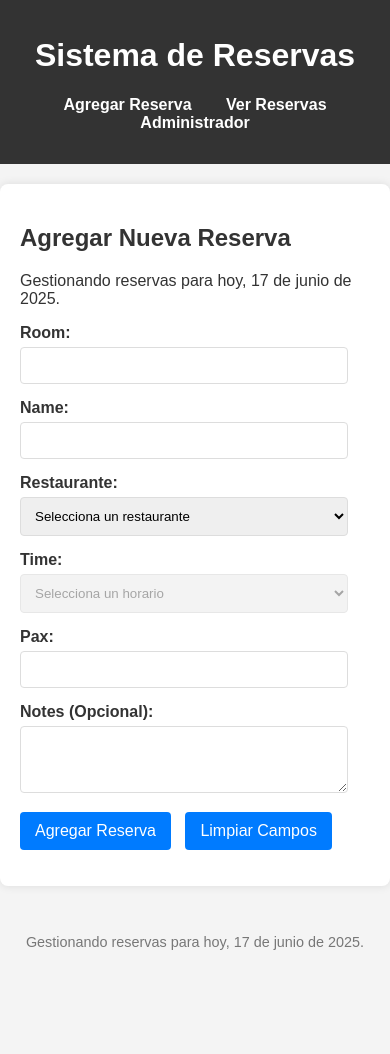
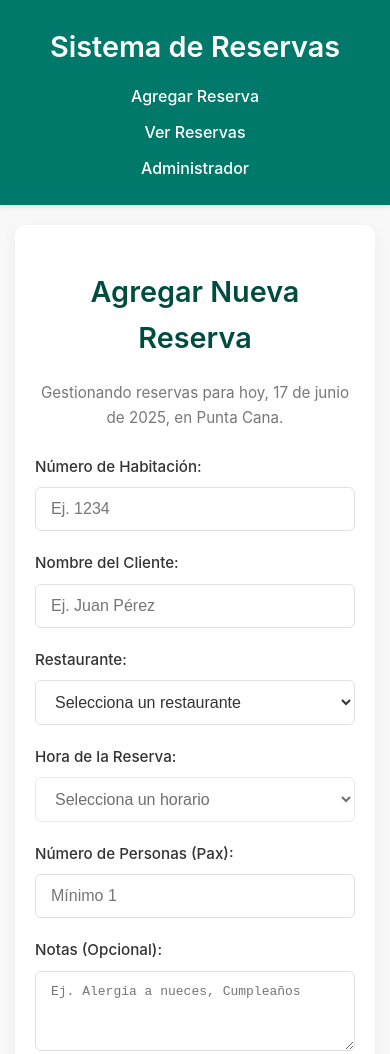
Before and after one commit to ISMAKUN17/restaaqua, a plain HTML site: page index.html in a window 390 px wide. Shown: the top 1054 px of the page. Before the commit the page ends 979 px from the top, so only its background shows below. Drawn offline with Linux system fonts and the light colour scheme.

Commit message:
Update index.html

```diff
--- a/index.html
+++ b/index.html
@@ -3,103 +3,221 @@
 <head>
     <meta charset="UTF-8">
     <meta name="viewport" content="width=device-width, initial-scale=1.0">
-    <title>Agregar Nueva Reserva - Gestión de Reservas</title>
+    <title>Agregar Reserva - Reservas Minimal</title>
     <script src="https://www.gstatic.com/firebasejs/8.10.0/firebase-app.js"></script>
     <script src="https://www.gstatic.com/firebasejs/8.10.0/firebase-database.js"></script>
     <style>
-        /* Estilos CSS para esta página */
+        /* Variables CSS para una paleta de colores limpia */
+        :root {
+            --primary-bg: #ffffff;
+            --secondary-bg: #f8f8f8;
+            --text-color: #333333;
+            --light-text: #777777;
+            --border-color: #e0e0e0;
+            --accent-color: #00796B; /* Muted Teal */
+            --accent-color-dark: #004d40;
+            --success-color: #28a745;
+            --error-color: #dc3545;
+        }
+
         body {
-            font-family: Arial, sans-serif;
+            font-family: -apple-system, BlinkMacSystemFont, "Segoe UI", Roboto, Helvetica, Arial, sans-serif, "Apple Color Emoji", "Segoe UI Emoji", "Segoe UI Symbol";
             margin: 0;
             padding: 0;
-            background-color: #f4f4f4;
-            color: #333;
+            background-color: var(--secondary-bg);
+            color: var(--text-color);
+            line-height: 1.6;
         }
 
         header {
-            background-color: #333;
-            color: white;
-            padding: 1em 0;
+            background-color: var(--accent-color);
+            color: var(--primary-bg);
+            padding: 1.5em 0;
             text-align: center;
+            box-shadow: 0 2px 4px rgba(0, 0, 0, 0.1);
+        }
+
+        header h1 {
+            margin: 0 0 0.5em;
+            font-size: 1.8em;
+            font-weight: 600;
         }
 
         nav ul {
             list-style: none;
             padding: 0;
-        }
-
-        nav ul li {
-            display: inline;
-            margin: 0 15px;
+            margin: 0;
+            display: flex;
+            justify-content: center;
+            gap: 20px;
         }
 
         nav ul li a {
-            color: white;
+            color: var(--primary-bg);
             text-decoration: none;
-            font-weight: bold;
+            font-weight: 500;
+            padding: 5px 10px;
+            transition: background-color 0.3s ease, border-radius 0.3s ease;
+            border-bottom: 2px solid transparent;
+        }
+
+        nav ul li a:hover {
+            background-color: rgba(255, 255, 255, 0.1);
+            border-radius: 4px;
+            border-bottom: 2px solid var(--primary-bg);
         }
 
         main {
-            padding: 20px;
-            max-width: 600px; /* Ancho más pequeño para formulario */
-            margin: 20px auto;
-            background-color: white;
-            border-radius: 8px;
-            box-shadow: 0 0 10px rgba(0, 0, 0, 0.1);
+            padding: 30px;
+            max-width: 600px;
+            margin: 30px auto;
+            background-color: var(--primary-bg);
+            border-radius: 10px;
+            box-shadow: 0 4px 15px rgba(0, 0, 0, 0.05);
+        }
+
+        main h2 {
+            font-size: 1.8em;
+            color: var(--accent-color-dark);
+            margin-bottom: 20px;
+            text-align: center;
+            font-weight: 600;
+        }
+
+        main p {
+            text-align: center;
+            color: var(--light-text);
+            margin-bottom: 25px;
+            font-size: 0.95em;
         }
 
         footer {
             text-align: center;
-            padding: 1em 0;
-            color: #777;
-            font-size: 0.9em;
+            padding: 1.5em 0;
+            color: var(--light-text);
+            font-size: 0.85em;
         }
 
+        /* Form specific styles */
         .form-group {
-            margin-bottom: 15px;
+            margin-bottom: 20px;
         }
 
         .form-group label {
             display: block;
-            margin-bottom: 5px;
-            font-weight: bold;
+            margin-bottom: 8px;
+            font-weight: 500;
+            color: var(--text-color);
+            font-size: 0.95em;
         }
 
         .form-group input[type="text"],
         .form-group input[type="number"],
         .form-group select,
         .form-group textarea {
-            width: calc(100% - 22px); /* Ajuste para padding y border */
-            padding: 10px;
-            border: 1px solid #ddd;
-            border-radius: 4px;
-            box-sizing: border-box; /* Incluye padding y border en el ancho total */
+            width: 100%;
+            padding: 12px 15px;
+            border: 1px solid var(--border-color);
+            border-radius: 6px;
+            box-sizing: border-box;
+            font-size: 1em;
+            color: var(--text-color);
+            background-color: var(--primary-bg);
+            transition: border-color 0.3s ease, box-shadow 0.3s ease;
+        }
+
+        .form-group input[type="text"]:focus,
+        .form-group input[type="number"]:focus,
+        .form-group select:focus,
+        .form-group textarea:focus {
+            border-color: var(--accent-color);
+            box-shadow: 0 0 0 3px rgba(0, 121, 107, 0.2); /* Soft shadow for focus */
+            outline: none;
+        }
+
+        .form-group textarea {
+            resize: vertical; /* Allow vertical resizing */
+            min-height: 80px;
         }
 
         button {
-            background-color: #007bff;
-            color: white;
-            padding: 10px 15px;
+            background-color: var(--accent-color);
+            color: var(--primary-bg);
+            padding: 12px 25px;
             border: none;
-            border-radius: 4px;
+            border-radius: 6px;
             cursor: pointer;
             font-size: 1em;
-            margin-right: 10px;
+            font-weight: 600;
+            margin-right: 15px;
+            transition: background-color 0.3s ease, transform 0.2s ease, box-shadow 0.3s ease;
+            box-shadow: 0 2px 5px rgba(0, 0, 0, 0.1);
         }
 
         button:hover {
-            background-color: #0056b3;
+            background-color: var(--accent-color-dark);
+            transform: translateY(-2px);
+            box-shadow: 0 4px 8px rgba(0, 0, 0, 0.15);
+        }
+
+        button:active {
+            transform: translateY(0);
+            box-shadow: 0 1px 3px rgba(0, 0, 0, 0.1);
+        }
+
+        button#clearFormBtn {
+            background-color: var(--border-color);
+            color: var(--text-color);
+        }
+
+        button#clearFormBtn:hover {
+            background-color: #d0d0d0;
         }
 
         #message {
-            margin-top: 10px;
-            font-weight: bold;
+            margin-top: 20px;
+            padding: 10px;
+            border-radius: 6px;
+            font-weight: 500;
+            text-align: center;
+            transition: all 0.3s ease-in-out;
+            opacity: 0; /* Hidden by default */
+            transform: translateY(10px);
+        }
+        #message.visible {
+            opacity: 1;
+            transform: translateY(0);
         }
         .success {
-            color: green;
+            background-color: #d4edda;
+            color: var(--success-color);
+            border: 1px solid var(--success-color);
         }
         .error {
-            color: red;
+            background-color: #f8d7da;
+            color: var(--error-color);
+            border: 1px solid var(--error-color);
+        }
+
+        /* Responsive adjustments */
+        @media (max-width: 768px) {
+            main {
+                margin: 20px 15px;
+                padding: 20px;
+            }
+            nav ul {
+                flex-direction: column;
+                gap: 10px;
+            }
+            nav ul li {
+                margin: 0;
+            }
+            button {
+                display: block;
+                width: 100%;
+                margin-bottom: 10px;
+                margin-right: 0;
+            }
         }
     </style>
 </head>
@@ -108,23 +226,23 @@
         <h1>Sistema de Reservas</h1>
         <nav>
             <ul>
-                <li><a href="add_booking.html">Agregar Reserva</a></li>
-                <li><a href="view_bookings.html">Ver Reservas</a></li>
-                <li><a href="admin_bookings.html">Administrador</a></li>
+                <li><a href="add_booking_minimal.html">Agregar Reserva</a></li>
+                <li><a href="view_bookings_minimal.html">Ver Reservas</a></li>
+                <li><a href="admin_bookings_minimal.html">Administrador</a></li>
             </ul>
         </nav>
     </header>
 
     <main>
         <h2>Agregar Nueva Reserva</h2>
-        <p>Gestionando reservas para hoy, 17 de junio de 2025.</p>
+        <p>Gestionando reservas para hoy, 17 de junio de 2025, en Punta Cana.</p>
         <div class="form-group">
-            <label for="room">Room:</label>
-            <input type="text" id="room" required>
+            <label for="room">Número de Habitación:</label>
+            <input type="text" id="room" placeholder="Ej. 1234" required>
         </div>
         <div class="form-group">
-            <label for="name">Name:</label>
-            <input type="text" id="name" required>
+            <label for="name">Nombre del Cliente:</label>
+            <input type="text" id="name" placeholder="Ej. Juan Pérez" required>
         </div>
         <div class="form-group">
             <label for="restaurant">Restaurante:</label>
@@ -139,18 +257,18 @@
             </select>
         </div>
         <div class="form-group">
-            <label for="time">Time:</label>
+            <label for="time">Hora de la Reserva:</label>
             <select id="time" required disabled>
                 <option value="">Selecciona un horario</option>
             </select>
         </div>
         <div class="form-group">
-            <label for="pax">Pax:</label>
-            <input type="number" id="pax" min="1" required>
+            <label for="pax">Número de Personas (Pax):</label>
+            <input type="number" id="pax" min="1" placeholder="Mínimo 1" required>
         </div>
         <div class="form-group">
-            <label for="notes">Notes (Opcional):</label>
-            <textarea id="notes" rows="3"></textarea>
+            <label for="notes">Notas (Opcional):</label>
+            <textarea id="notes" rows="3" placeholder="Ej. Alergia a nueces, Cumpleaños"></textarea>
         </div>
         <button id="addBookingBtn">Agregar Reserva</button>
         <button id="clearFormBtn">Limpiar Campos</button>
@@ -158,7 +276,7 @@
     </main>
 
     <footer>
-        <p>Gestionando reservas para hoy, 17 de junio de 2025.</p>
+        <p>Sistema de Reservas &copy; 2025. Todos los derechos reservados.</p>
     </footer>
 
     <script>
@@ -174,7 +292,7 @@
         };
         firebase.initializeApp(firebaseConfig);
         const database = firebase.database();
-        const bookingsRef = database.ref('bookings'); // Nodo donde se guardarán las reservas
+        const bookingsRef = database.ref('bookings');
 
         // Definir los restaurantes y sus horarios
         const RESTAURANTS = {
@@ -193,11 +311,20 @@
         const clearFormBtn = document.getElementById('clearFormBtn');
         const messageElement = document.getElementById('message');
 
+        // Función para mostrar mensajes
+        function showMessage(msg, type) {
+            messageElement.textContent = msg;
+            messageElement.className = `visible ${type}`; // Add visible class for transition
+            setTimeout(() => {
+                messageElement.className = ''; // Hide after a few seconds
+            }, 5000);
+        }
+
         // Lógica para actualizar las horas según el restaurante seleccionado
         restaurantSelect.addEventListener('change', () => {
             const selectedRestaurant = restaurantSelect.value;
-            timeSelect.innerHTML = '<option value="">Selecciona un horario</option>'; // Limpiar opciones anteriores
-            if (selectedRestaurant) {
+            timeSelect.innerHTML = '<option value="">Selecciona un horario</option>';
+            if (selectedRestaurant && RESTAURANTS[selectedRestaurant]) {
                 RESTAURANTS[selectedRestaurant].forEach(time => {
                     const option = document.createElement('option');
                     option.value = time;
@@ -220,8 +347,7 @@
             const notes = document.getElementById('notes').value.trim();
 
             if (!room || !name || !restaurant || !time || isNaN(pax) || pax < 1) {
-                messageElement.textContent = 'Por favor, completa todos los campos requeridos y asegúrate que Pax sea un número válido.';
-                messageElement.className = 'error';
+                showMessage('Por favor, completa todos los campos requeridos y asegúrate que Pax sea un número válido.', 'error');
                 return;
             }
 
@@ -231,14 +357,13 @@
                 restaurant,
                 time,
                 pax,
-                notes: notes || 'N/A', // Si no hay notas, guarda 'N/A'
-                timestamp: firebase.database.ServerValue.TIMESTAMP // Para orden FIFO
+                notes: notes || 'N/A',
+                timestamp: firebase.database.ServerValue.TIMESTAMP
             };
 
             try {
-                await bookingsRef.push(newBooking); // 'push' asegura un ID único y orden FIFO por timestamp
-                messageElement.textContent = 'Reserva agregada con éxito.';
-                messageElement.className = 'success';
+                await bookingsRef.push(newBooking);
+                showMessage('Reserva agregada con éxito.', 'success');
                 // Limpiar el formulario
                 document.getElementById('room').value = '';
                 document.getElementById('name').value = '';
@@ -248,8 +373,7 @@
                 document.getElementById('pax').value = '';
                 document.getElementById('notes').value = '';
             } catch (error) {
-                messageElement.textContent = `Error al agregar reserva: ${error.message}`;
-                messageElement.className = 'error';
+                showMessage(`Error al agregar reserva: ${error.message}`, 'error');
                 console.error("Error adding booking:", error);
             }
         });
@@ -264,6 +388,7 @@
             document.getElementById('pax').value = '';
             document.getElementById('notes').value = '';
             messageElement.textContent = '';
+            messageElement.className = ''; // Remove status classes
         });
     </script>
 </body>
```
